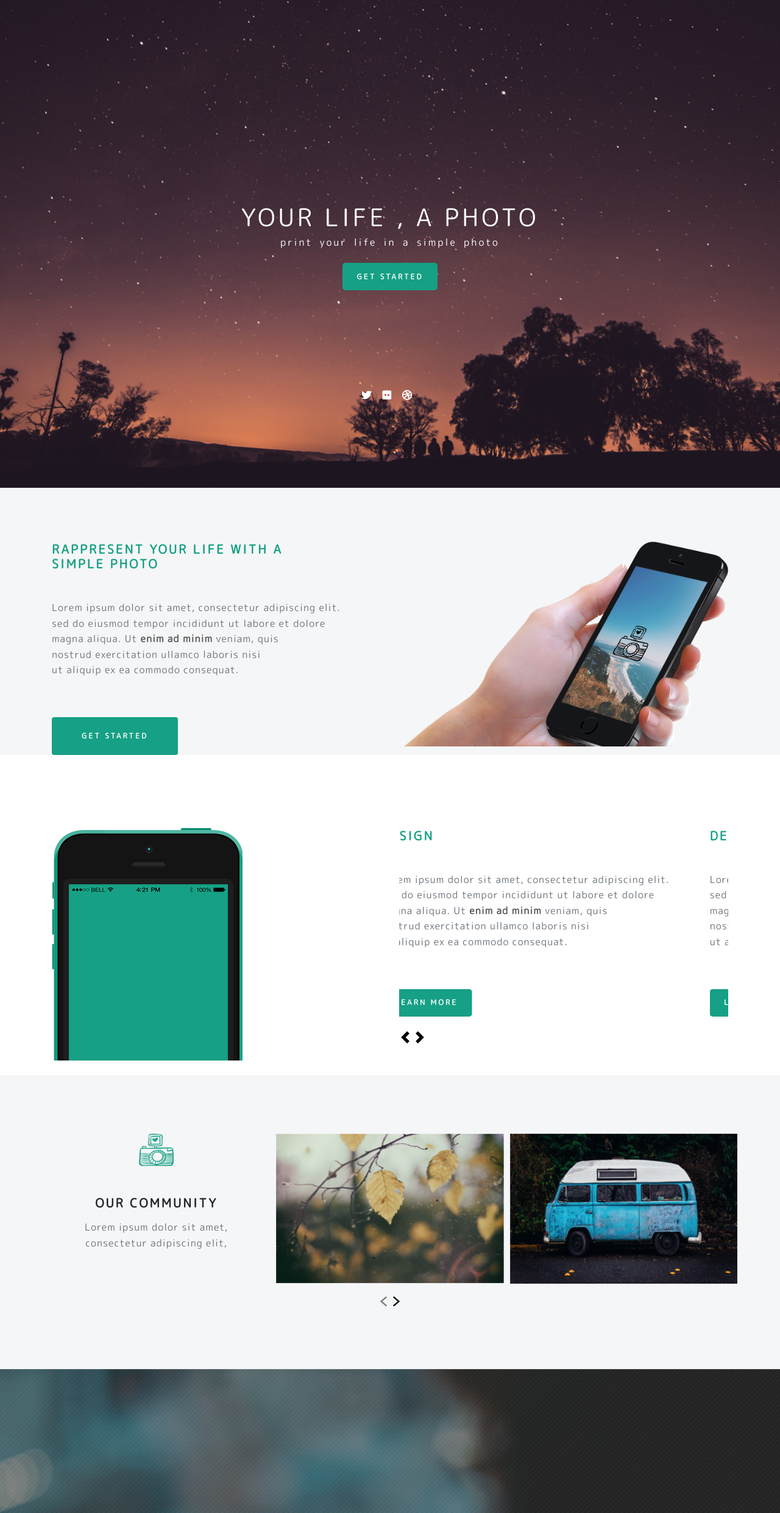
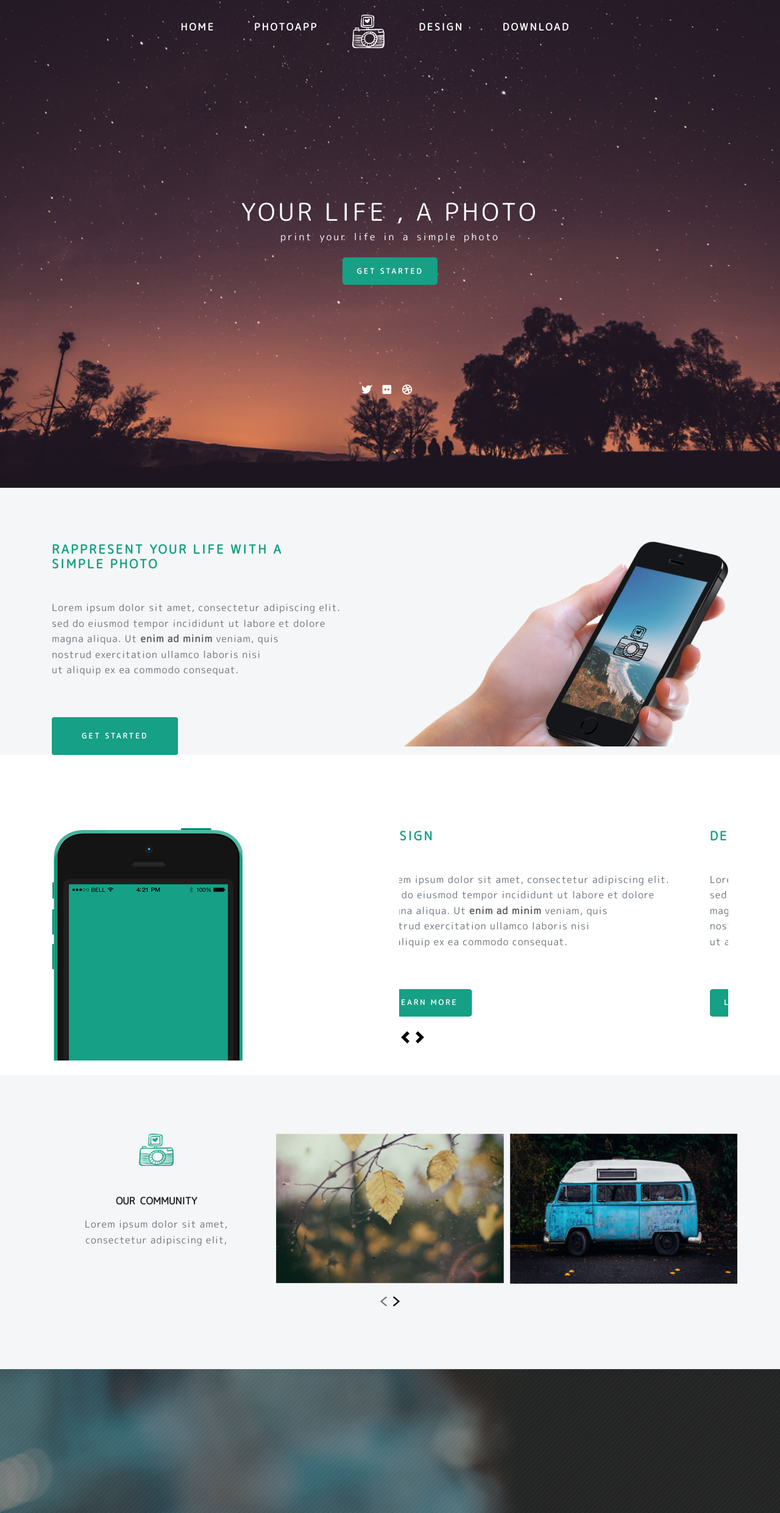
Before and after one commit to yasmenmohamed00/html-and-css, a website: page photo-time/index.html in a window 1280 px wide. Shown: the top 2481 px of the page at 61% size. Drawn offline with nearby package versions, Linux system fonts and the light colour scheme.

Commit message:
new message

```diff
--- a/photo-time/index.html
+++ b/photo-time/index.html
@@ -16,19 +16,19 @@
     <link rel="stylesheet" href="owl/dist/assets/owl.carousel.min.css">
     <link rel="stylesheet" href="owl/dist/assets/owl.theme.default.min.css">
     <link rel="stylesheet" href="style.css">
-    <title>phototime</title>
+    <title>photoTime</title>
 </head>
 
 <body>
     <header>
-        <nav class="navbar pt-5 font-weight-bold text-uppercase ">
+        <nav class="navbar navbar-expand-lg navbar-light font-weight-bold text-uppercase pt-4">
             <button class="navbar-toggler" type="button" data-toggle="collapse" data-target="#navbarSupportedContent" aria-controls="navbarSupportedContent"
                 aria-expanded="false" aria-label="Toggle navigation">
                 <span class="navbar-toggler-icon"></span>
             </button>
-            <div class="collapse navbar-collapse" id="navbarSupportedContent">
-                <ul class="navbar-nav justify-content-center">
-                    <li class="nav-item mr-5">
+            <div class="collapse navbar-collapse justify-content-center" id="navbarSupportedContent">
+                <ul class="navbar-nav">
+                    <li class="nav-item active mr-5">
                         <a class="nav-link  text-white" href="#">Home</a>
                     </li>
                     <li class="nav-item mr-5">
@@ -130,7 +130,6 @@
                         </div>
                         <a class="mycarousel-control-prev" href="#carouselExampleControls" role="button" data-slide="prev">
                             <span class="carousel-control-prev-icon " style="filter: invert(100%);" aria-hidden="true"></span>
-
                             <!-- <span class="sr-only">Previous</span> -->
                         </a>
                         <a class="mycarousel-control-next" href="#carouselExampleControls" role="button" data-slide="next">
@@ -150,7 +149,7 @@
                         <div class="mycard text-center" style="width: 18rem;">
                             <img src="img/photogreen.png" class="card-img-top mx-auto mb-5" alt="..." style="width: 20%;">
                             <div class="body">
-                                <h4 class="text-uppercase  font-weight-bold text-body mb-3">our community</h4>
+                                <h6 class="text-uppercase  font-weight-bold text-body mb-3">our community</h6>
                                 <p class="text-muted">Lorem ipsum dolor sit amet, consectetur adipiscing elit,</p>
                             </div>
                         </div>
--- a/trillo page/package.json
+++ b/trillo page/package.json
@@ -3,9 +3,7 @@
   "version": "1.0.0",
   "description": "book",
   "main": "index.js",
-  "dependencies": {
-    "jquery": "^3.3.1"
-  },
+  "dependencies": {},
   "devDependencies": {
     "node-sass": "^4.11.0"
   },
```
Also changed, not shown: application/Notifications.html (+1 -6 lines), application/index.html (+0 -2 lines), application/login.html (+1 -2 lines), colorHuunt/index.html (+1 -1 lines), photo-time/main.scss (+0 -18 lines), trillo page/index.html (+1 -6 lines), utopic-flowers-2/index.html (+0 -3 lines), 1 other file.
